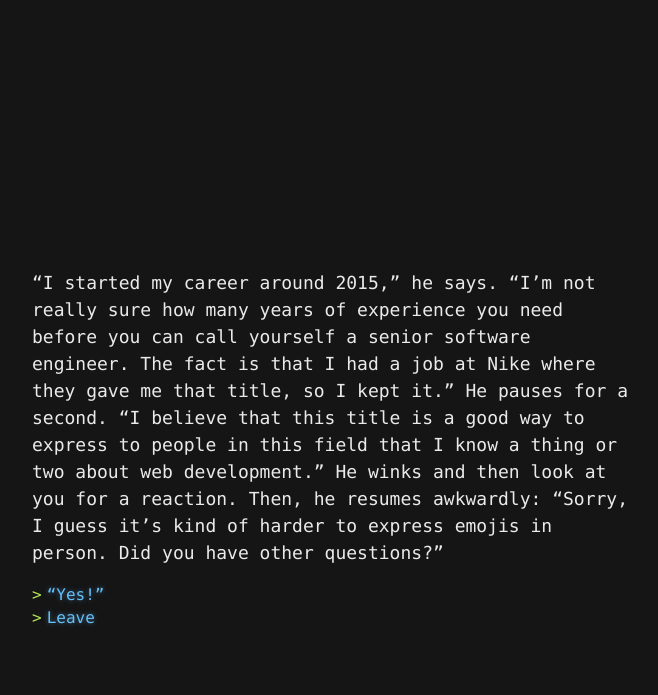
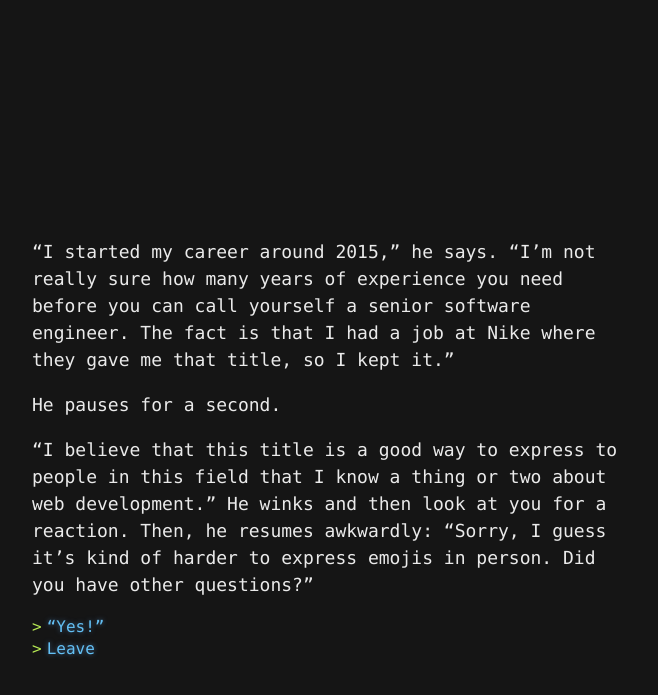
Before and after one commit to yvesgurcan/adventure, a Jekyll site: the page built from senior.md, in a window 1280 px wide. Shown: the top 695 px of the page, without its empty margins (308-966 px from the left). Built offline with Jekyll 4.4.1, drawn with Linux system fonts in a browser that asks for light colours; our own code applies the rules of GitHub Pages for plain Markdown files; part of the change alters nothing that is shown.

```diff
--- a/senior.md
+++ b/senior.md
@@ -1,4 +1,8 @@
-"I started my career around 2015," he says. "I'm not really sure how many years of experience you need before you can call yourself a senior software engineer. The fact is that I had a job at Nike where they gave me that title, so I kept it." He pauses for a second. "I believe that this title is a good way to express to people in this field that I know a thing or two about web development." He winks and then look at you for a reaction. Then, he resumes awkwardly: "Sorry, I guess it's kind of harder to express emojis in person. Did you have other questions?"
+"I started my career around 2015," he says. "I'm not really sure how many years of experience you need before you can call yourself a senior software engineer. The fact is that I had a job at Nike where they gave me that title, so I kept it."
 
-- ["Yes!"](job)
-- [Leave](leave)
+He pauses for a second.
+
+"I believe that this title is a good way to express to people in this field that I know a thing or two about web development." He winks and then look at you for a reaction. Then, he resumes awkwardly: "Sorry, I guess it's kind of harder to express emojis in person. Did you have other questions?"
+
+- ["Yes!"](job.md)
+- [Leave](leave.md)
```
